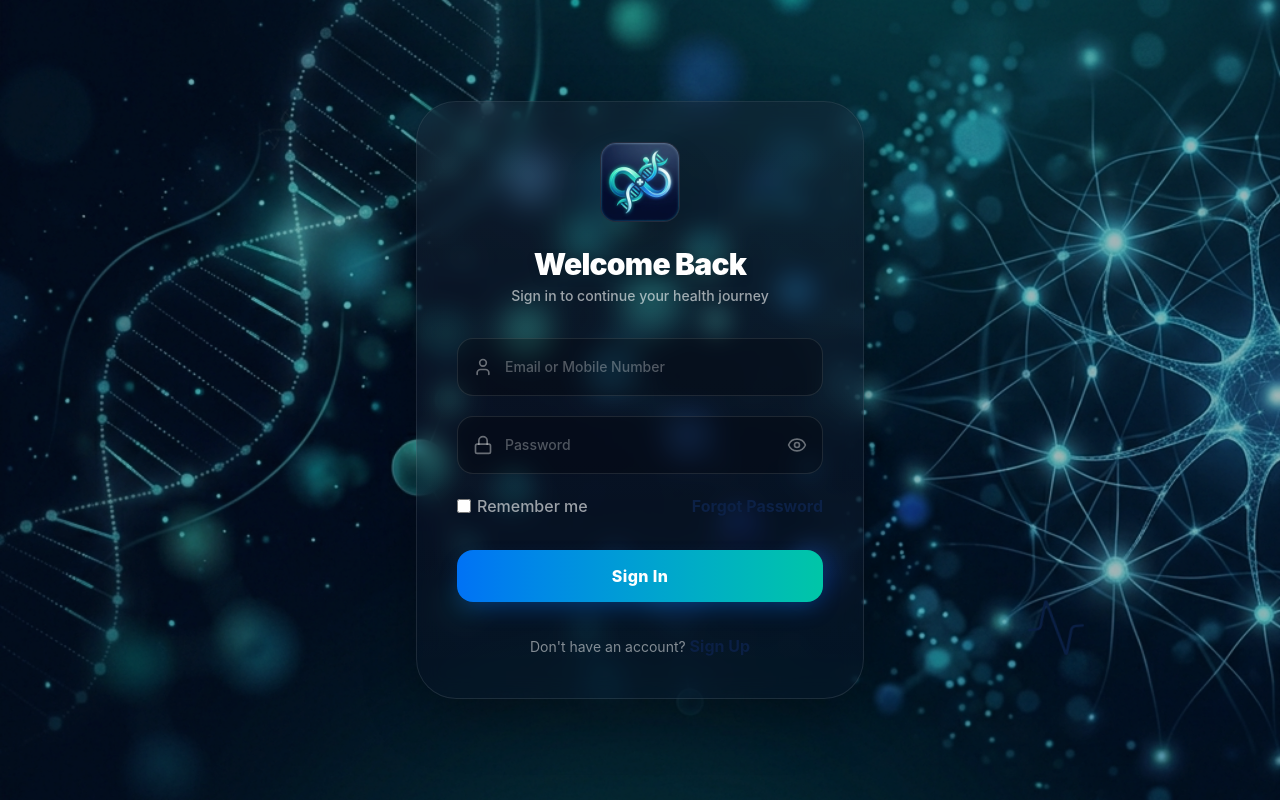
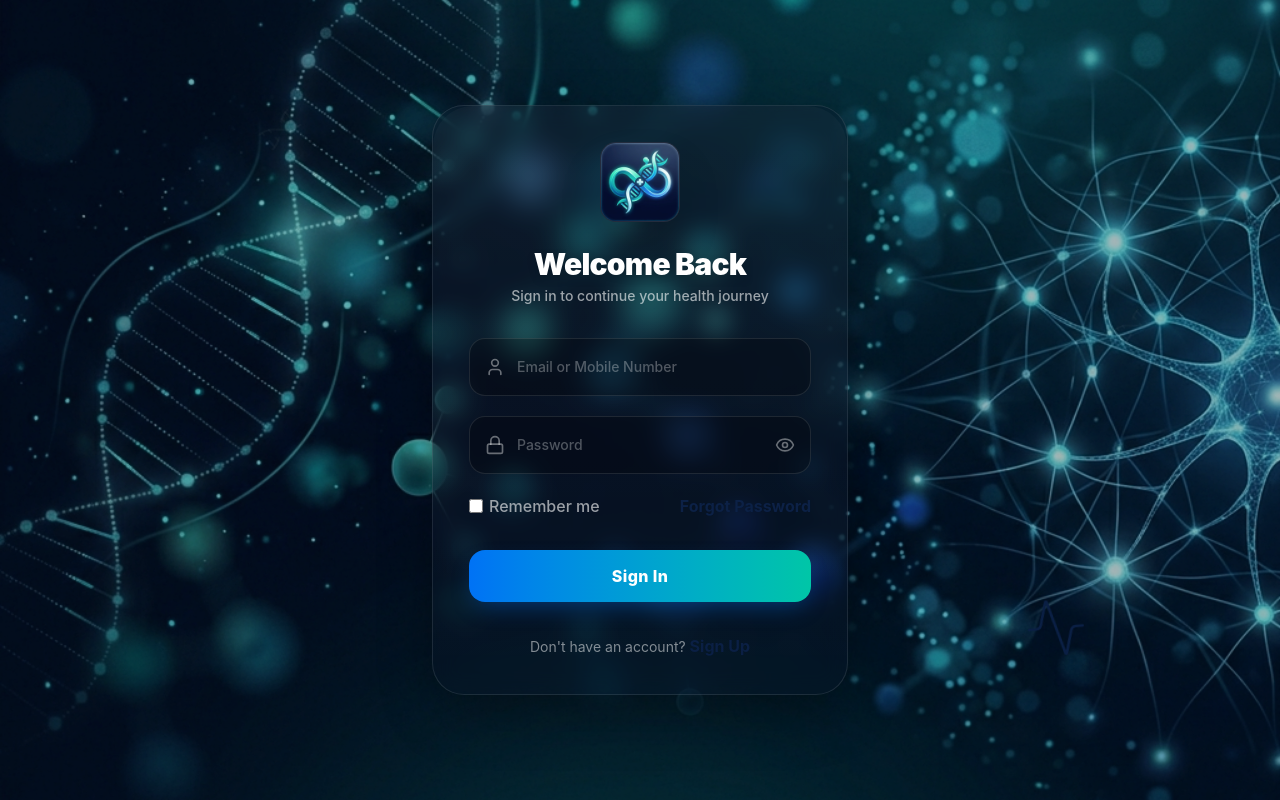
Before and after one commit to sathishr-ai/LifeMatrix-AI, a React (Vite) app: page /login in a window 1280 px wide. Built offline with nearby package versions, Linux system fonts and the light colour scheme; no server answers.

Commit message:
style: fine-tune login card size for web

```diff
--- a/src/app/components/auth/LoginScreen.tsx
+++ b/src/app/components/auth/LoginScreen.tsx
@@ -146,8 +146,8 @@ export function LoginScreen() {
         <Dna className="absolute top-[40%] right-[10%] w-10 h-10 text-white/[0.03] animate-float-slow animate-delay-300 will-change-transform" strokeWidth={1} />
       </div>
 
-      <div className="w-full max-w-md relative z-10">
-        <div className="relative bg-[#0B1528]/30 backdrop-blur-md rounded-[2.5rem] shadow-[0_20px_60px_-10px_rgba(0,0,0,0.4)] px-4 py-8 sm:p-10 border border-white/10 animate-fade-in-up animate-delay-100">
+      <div className="w-full max-w-[26rem] relative z-10">
+        <div className="relative bg-[#0B1528]/30 backdrop-blur-md rounded-[2rem] shadow-[0_20px_60px_-10px_rgba(0,0,0,0.4)] px-4 py-7 sm:px-9 sm:py-9 border border-white/10 animate-fade-in-up animate-delay-100">
           {/* Subtle inner glow */}
           <div className="absolute inset-0 rounded-[2.5rem] bg-gradient-to-b from-white/[0.03] to-transparent pointer-events-none" />
 
```
